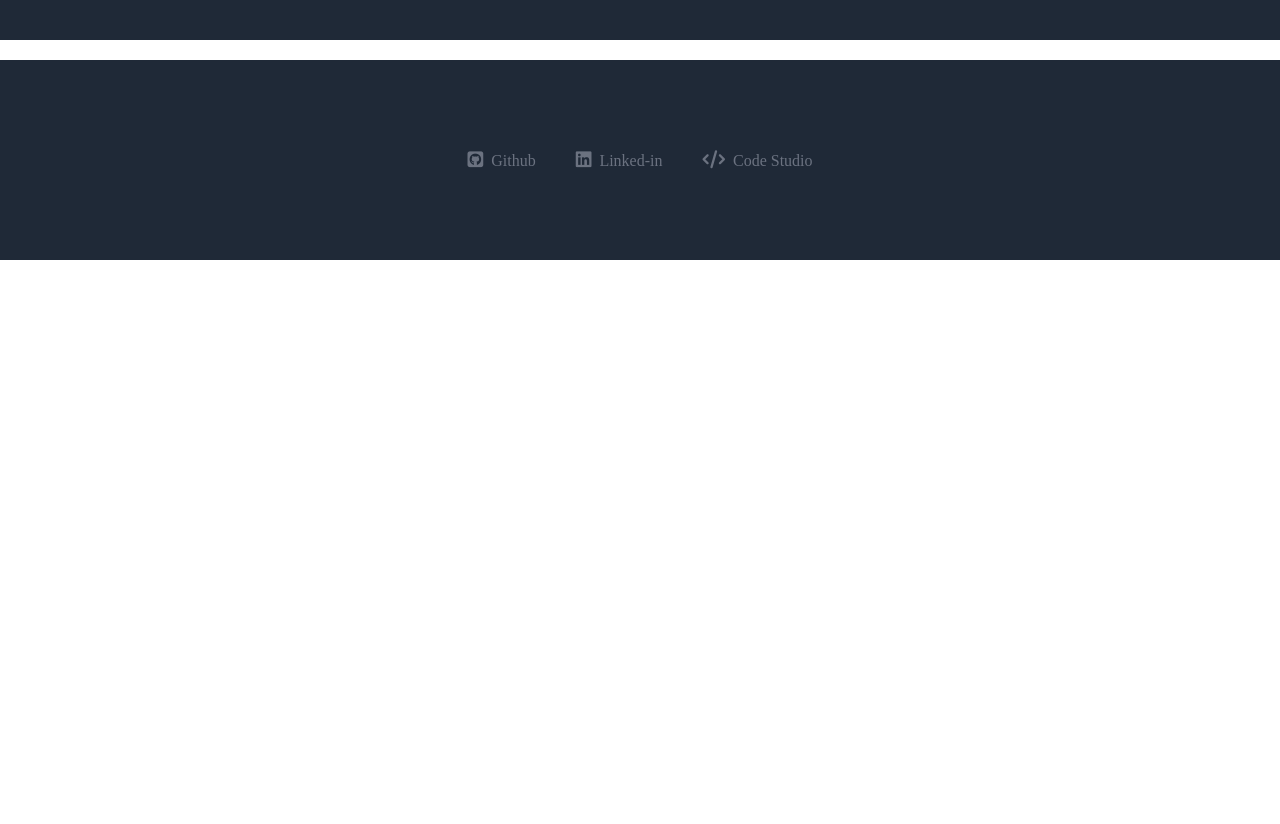
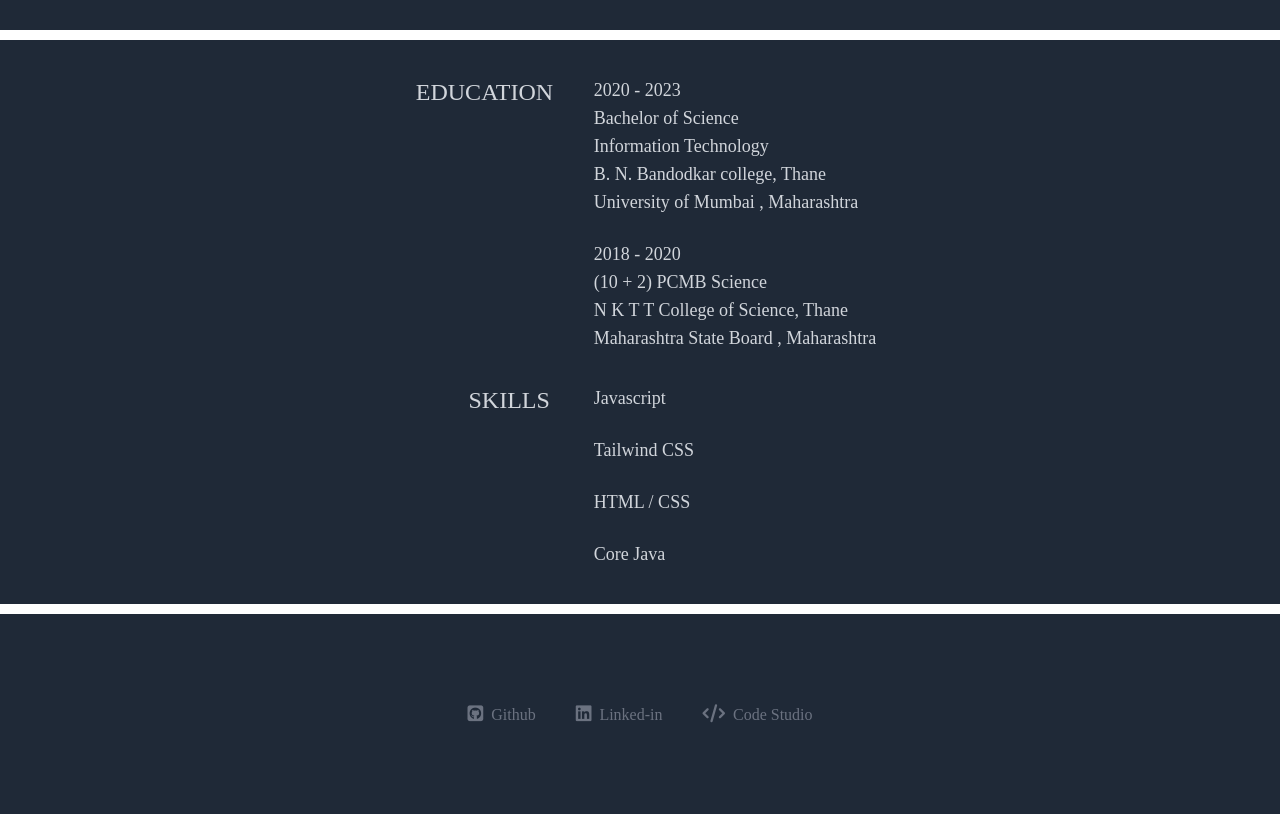
Before and after one commit to sahilghadi47/Tailwind, a website built with Vite: page SAHIL_Portfolio/index.html in a window 1280 px wide. Shown: the part 1360-2184 px from the top of the page. Before the commit the page ends 1620 px from the top, so only its background shows below. Built offline with nearby package versions, Linux system fonts and the light colour scheme; a web font is replaced by a local one.

Commit message:
Update index.html

```diff
--- a/SAHIL_Portfolio/index.html
+++ b/SAHIL_Portfolio/index.html
@@ -96,7 +96,7 @@
     </main>
     <!-- HOME SECTION ENDS HERE -->
     <!-- ABOUT SECTION START HERE -->
-    <section id="about" class="md:flex flex-wrap justify-center items-start my-5 p-5 bg-gray-800 ">
+    <section id="about" class="md:flex flex-wrap justify-center items-start my-2.5 p-5 bg-gray-800 ">
       <aside>
         <img class="md:h-[500px] h-72  border-gray-600 hover:border hover:p-4 box-border md:m-5  mx-auto opacity-95  hover:scale-90 transition-all" src="./images/profilepic.jpg" alt="">
       </aside>
@@ -117,7 +117,37 @@
     </section>
     <!-- ABOUT SECTION ENDS -->
     <!-- RESUME SECTION STARTS HERE -->
-    <section id="resume" class=""></section>
+    <section id="resume" class="text-left flex justify-center mx-auto my-2.5 p-5  bg-gray-800 text-gray-300">
+      <div id="container" >
+        <article id="education" class="md:flex justify-start items-start " >
+          <aside><p class="w-[150px] my-2 mx-5 p-2 text-right text-2xl">EDUCATION</p></aside>
+          <section>
+            <div class="text-lg m-2 p-2 ">
+              <p>2020 - 2023</p>
+              <p>Bachelor of Science </p>
+              <p>Information Technology</p>
+              <p>B. N. Bandodkar college, Thane</p>
+              <p>University of Mumbai , Maharashtra</p>
+            </div>
+            <div class="text-lg m-2 p-2 ">
+              <p>2018 - 2020</p>
+              <p>(10 + 2) PCMB Science</p>
+              <p>N K T T College of Science, Thane</p>
+              <p>Maharashtra State Board , Maharashtra</p>
+            </div>
+          </section>
+        </article>
+        <article id="skills" class="md:flex justify-start items-start " >
+          <aside><p class="w-[150px]  my-2 mx-5 p-2 text-right text-2xl">SKILLS</p></aside>
+          <section>
+            <p class="p-2 m-2 text-lg">Javascript</p>
+            <p class="p-2 m-2 text-lg">Tailwind CSS</p>
+            <p class="p-2 m-2 text-lg">HTML / CSS</p>
+            <p class="p-2 m-2 text-lg">Core Java</p>
+          </section>
+        </article>
+      </div>
+    </section>
     <!-- RESUME SECTION ENDS -->
     <!-- PROJECTS SECTION STARTS HERE -->
     <section id="projects"></section>
@@ -125,7 +155,7 @@
     <!-- CONTACT SECTION STARTS HERE -->
     <section id="contact"></section>
     <!-- CONTACT SECTION ENDS -->
-    <footer class=" p-5 h-[200px] bg-gray-800 flex md:justify-center items-center">
+    <footer class=" my-2.5 p-5 h-[200px] bg-gray-800 flex md:justify-center items-center">
       <ul class="md:flex ">
         <li class="mx-2 m-1 px-3 py-1  hover:text-gray-300 text-gray-500 transition-colors "><a  href=""><i class="text-lg pr-2 fa-brands fa-square-github"></i>Github</a><li>
         <li class="mx-2 m-1 px-3 py-1  hover:text-gray-300 text-gray-500 transition-colors "><a  href=""><i class="text-lg pr-2 fa-brands fa-linkedin"></i>Linked-in</a></li>
```
